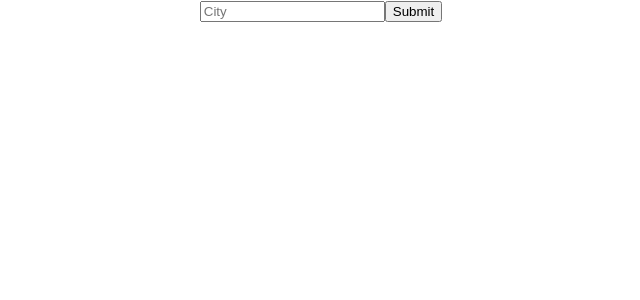
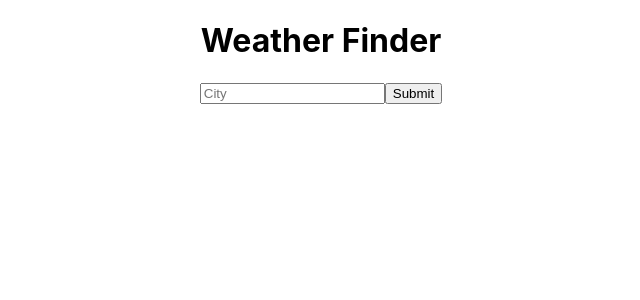
Before and after one commit to ArturM94/weather, a React (Create React App) app: page / in a window 1280 px wide. Shown: the top 300 px of the page, without its empty margins (319-959 px from the left). Built offline with nearby package versions, Linux system fonts and the light colour scheme.

Commit message:
Add Title component

```diff
--- a/src/App.js
+++ b/src/App.js
@@ -1,5 +1,6 @@
 import React, { Component } from 'react';
 import './App.css';
+import Title from './components/Title'
 import Weather from './components/Weather';
 import Form from './components/Form';
 
@@ -35,6 +36,7 @@
   render() {
     return (
       <div className="App">
+        <Title />
         <Form getCurrentWeather={this.getCurrentWeather} />
         <Weather
           temp={this.state.temp}
--- /dev/null
+++ b/src/components/Title.js
@@ -0,0 +1,13 @@
+import React, { Component } from 'react';
+
+class Title extends Component {
+  render() {
+    return (
+      <div>
+        <h1>Weather Finder</h1>
+      </div>
+    );
+  }
+}
+
+export default Title;
```
